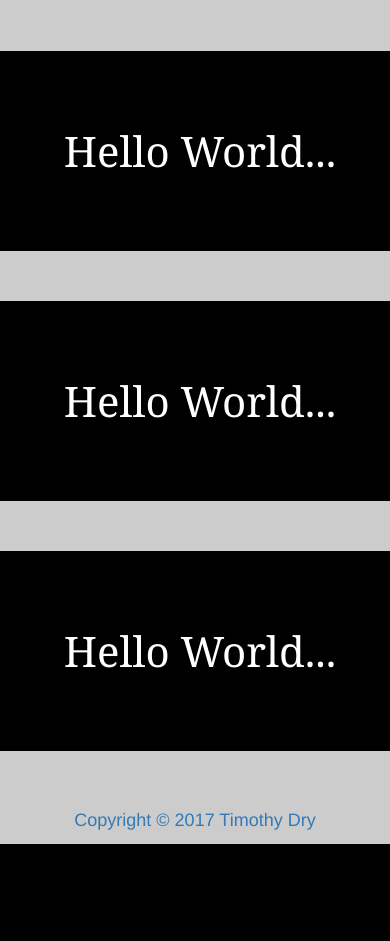
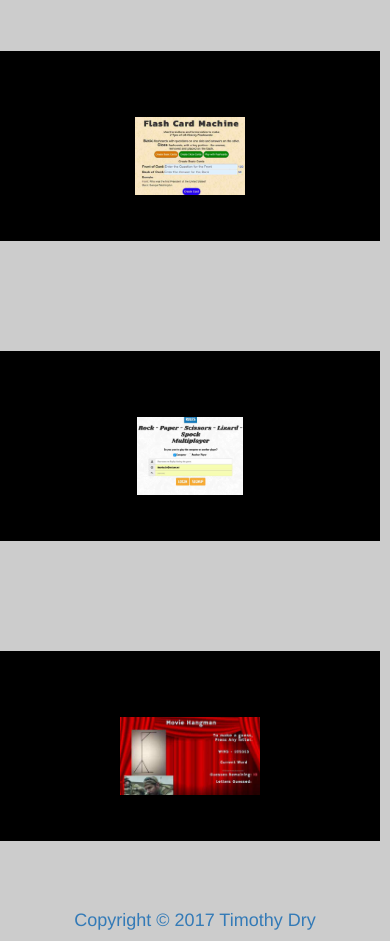
Before and after one commit to dryguy99/Portfolio2, a PHP site: page / in a window 390 px wide. Before the commit the page ends 844 px from the top, so only its background shows below. Run offline with PHP 8.4, Linux system fonts and the light colour scheme; some libraries are stand-ins or nearby versions.

Commit message:
updated cards to represent my apps

```diff
--- a/public/css/style.css
+++ b/public/css/style.css
@@ -1,5 +1,12 @@
 body {
  background: #ccc;
+}
+.myapp-img {
+  height: 20vw;
+}
+span {
+  margin: 0vw 1vw 0vw 1vw;
+  font-size: 1.2vw;
 }
 .flip {
   -webkit-perspective: 800;
@@ -18,8 +25,8 @@ body {
   -webkit-transition: 0.5s;
 }
 .flip .card .face {
-  width: 100%;
-  height: 100%;
+  width: 95%;
+  height: 95%;
   position: absolute;
   -webkit-backface-visibility: hidden ;
   z-index: 2;
--- a/public/index.html
+++ b/public/index.html
@@ -1,6 +1,7 @@
 <!DOCTYPE html>
 <html lang="en">
   <head>
+    <link rel="icon" href="images/favicon.ico">
     <meta charset="utf-8">
     <meta http-equiv="X-UA-Compatible" content="IE=edge">
     <meta name="viewport" content="width=device-width, initial-scale=1">
@@ -30,7 +31,29 @@
               <div class="flip">
                 <div class="card" ng-class="{'flipped':isFlipped}" ng-click="isFlipped=!isFlipped">
                   <div class="face front">
-                    Hello World...
+                    <img class="myapp-img" src="images/flashcard.jpeg" data-name="Flashcard Machine" data-link="https://flashcard-dryguy.herokuapp.com/" alt="Flashcard Machine">
+                  </div>
+                  <div class="face back">
+                    <h3>Notes:<br/>
+
+                    </blockquote>
+                      <span class="text-center">
+                        I designed this app to create flashcards to use as a study tool.
+                      </span><br/>
+                      <a href='https://flashcard-dryguy.herokuapp.com/' target="_blank">Open App</a>
+                    </h3>
+                  </div>
+                </div>
+              </div>
+            </div> <!-- app card -->
+          </div>
+          <div class="col-xs-12 col-sm-6 col-md-4 col-lg-4">
+            <!-- start app card --->
+            <div ng-app="flip2" ng-controller="flipCtrl2">
+              <div class="flip">
+                <div class="card" ng-class="{'flipped':isFlipped}" ng-click="isFlipped=!isFlipped">
+                  <div class="face front">
+                    <img class='myapp-img' src="images/rpsls.jpeg" data-name='Rock Paper Scissors Lizard Spock' data-link='https://rpsls-dryguy.herokuapp.com/' alt="Rock, Paper, Scissors, Lizard, Spock app">
                   </div>
                   <div class="face back">
                     Tim Was Here!
@@ -38,25 +61,14 @@
                 </div>
               </div>
             </div> <!-- app card -->
-            <!-- start app card --->
-            <div ng-app="flip2" ng-controller="flipCtrl2">
-              <div class="flip">
-                <div class="card" ng-class="{'flipped':isFlipped}" ng-click="isFlipped=!isFlipped">
-                  <div class="face front">
-                    Hello World...
-                  </div>
-                  <div class="face back">
-                    Tim Was Here!
-                  </div>
-                </div>
-              </div>
-            </div> <!-- app card -->
+          </div>
+          <div class="col-xs-12 col-sm-6 col-md-4 col-lg-4">
             <!-- start app card --->
             <div ng-app="flip3" ng-controller="flipCtrl">
               <div class="flip">
                 <div class="card" ng-class="{'flipped':isFlipped}" ng-click="isFlipped=!isFlipped">
                   <div class="face front">
-                    Hello World...
+                    <img class='myapp-img' src="images/hangman.jpeg" data-name='Movie Hangman' data-link="https://hangman-dryguy.herokuapp.com/" alt="Hangman">
                   </div>
                   <div class="face back">
                     Tim Was Here!
```
